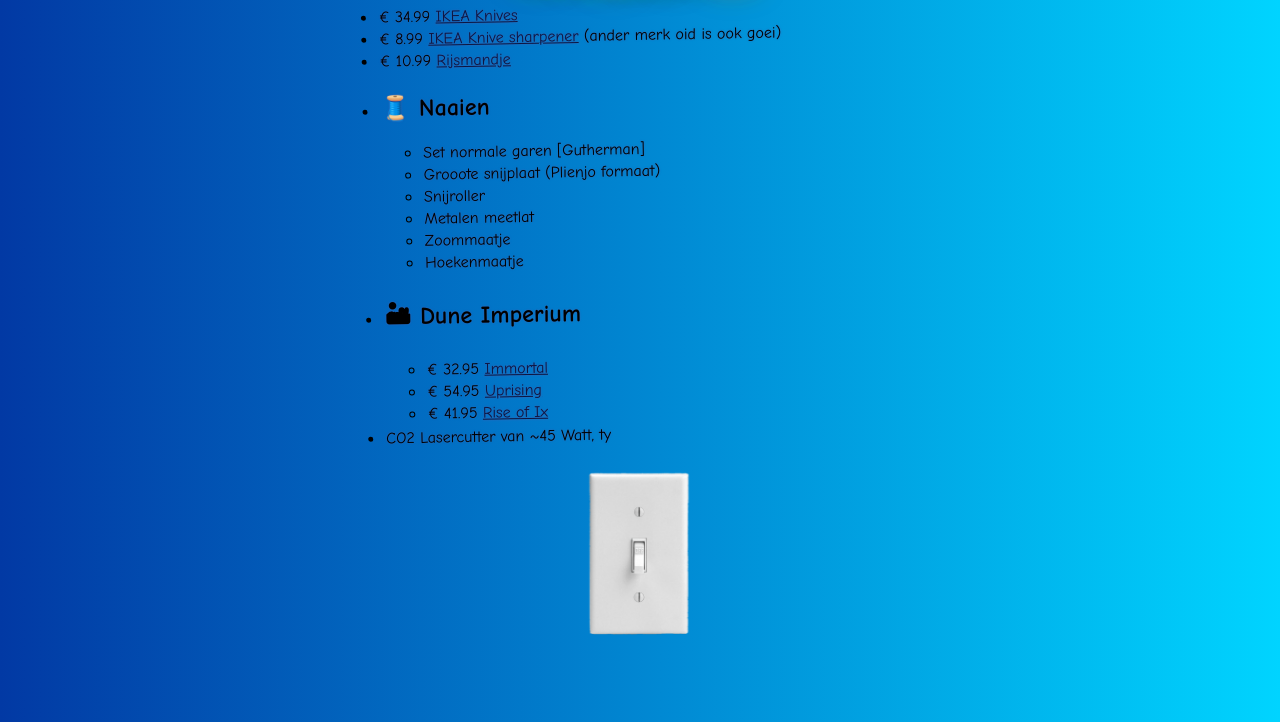
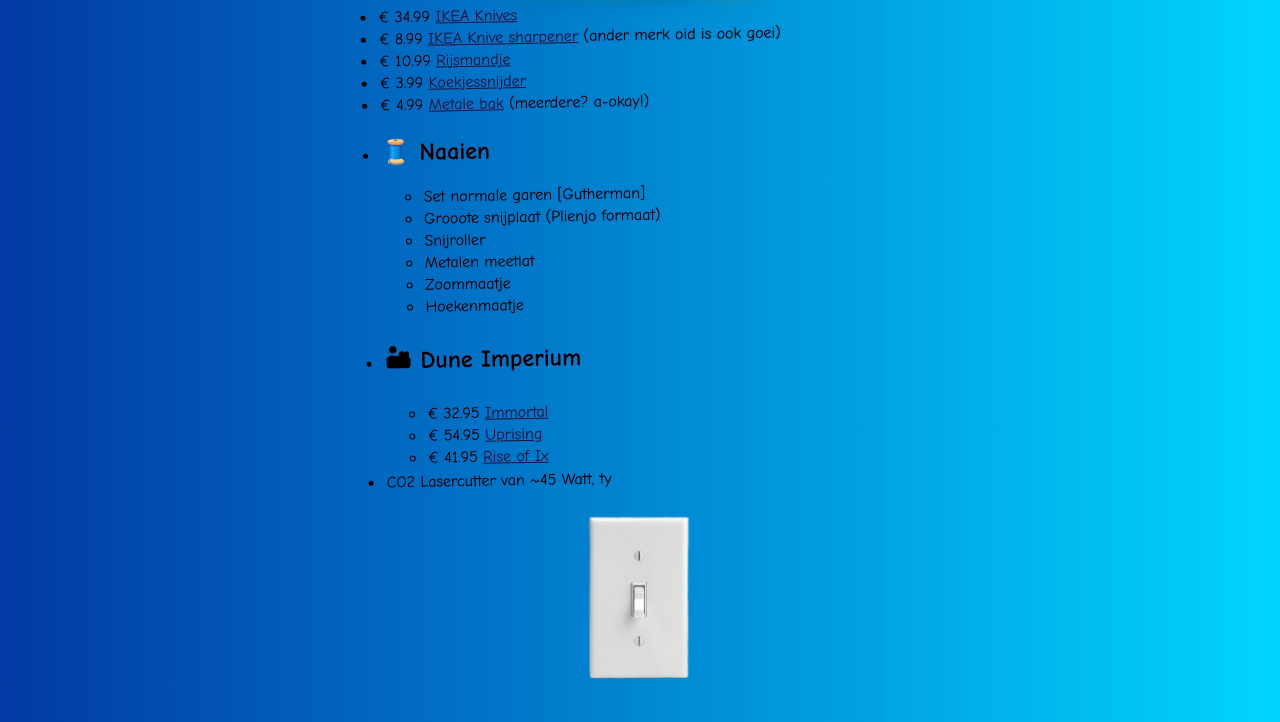
Before and after one commit to Schetsboek/schetsboek.github.com, a plain HTML site: page verjaardag/index.html in a window 1280 px wide. Shown: the part 78-800 px from the top of the page. Drawn offline with Linux system fonts and the light colour scheme.

Commit message:
Update index.html

```diff
--- a/verjaardag/index.html
+++ b/verjaardag/index.html
@@ -19,6 +19,12 @@
 			</li>
 			<li>
 				&euro; 10.99 <a href="https://www.ikea.com/nl/nl/p/jasning-rijs-broodmand-10480136/">Rijsmandje</a>
+			</li>
+			<li>
+				&euro; 3.99 <a href="https://www.ikea.com/nl/nl/p/lattbakad-koekjessnijder-set-van-5-zilverkleur-90480161/">Koekjessnijder</a>
+			</li>
+			<li>
+				&euro; 4.99 <a href="https://www.ikea.com/nl/nl/p/blanda-blank-serveerschaal-roestvrij-staal-50057254/">Metale bak</a> (meerdere? a-okay!)
 			</li>
 			<li>
 				<h2>&#129525; Naaien</h2>
```
